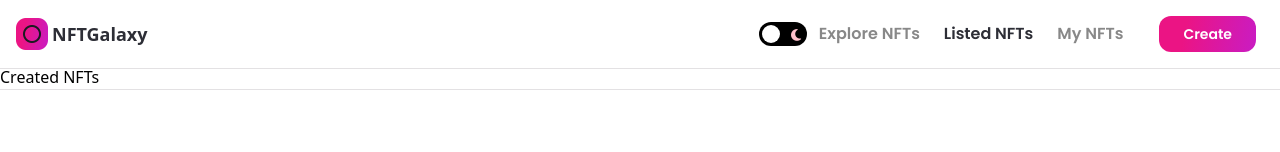
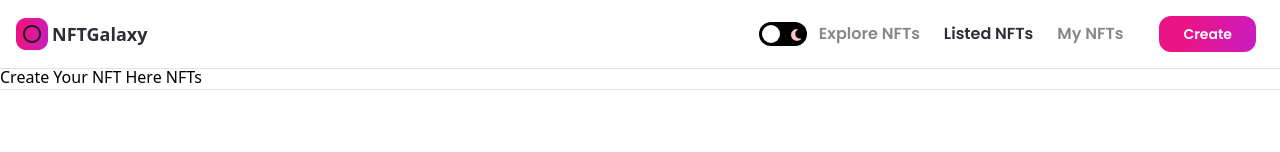
Before and after one commit to rohitverse/OneView, a Next.js app: page /listed-nfts in a window 1280 px wide. Shown: the top 152 px of the page. Built offline with nearby package versions, Linux system fonts and the light colour scheme.

Commit message:
Update listed-nfts.js

```diff
--- a/pages/listed-nfts.js
+++ b/pages/listed-nfts.js
@@ -1,5 +1,5 @@
 import React from 'react';
 
-const creatednfts = () => <div> Created NFTs </div>;
+const creatednfts = () => <div> Create Your NFT Here NFTs </div>;
 
 export default creatednfts;
```
